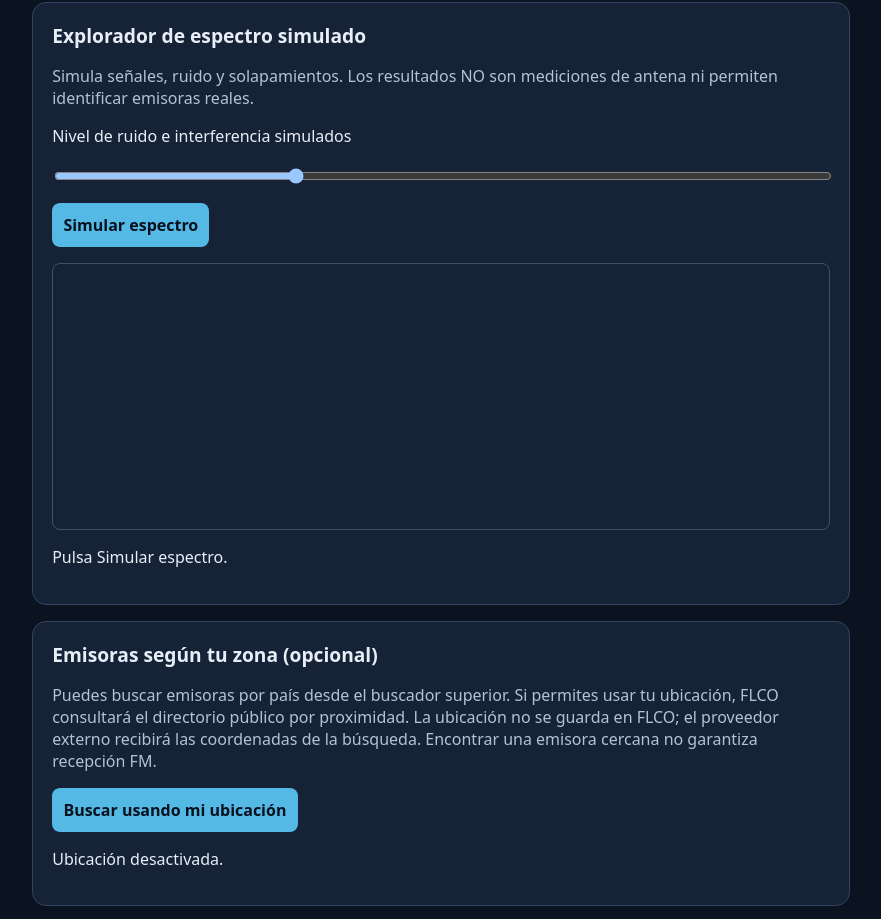
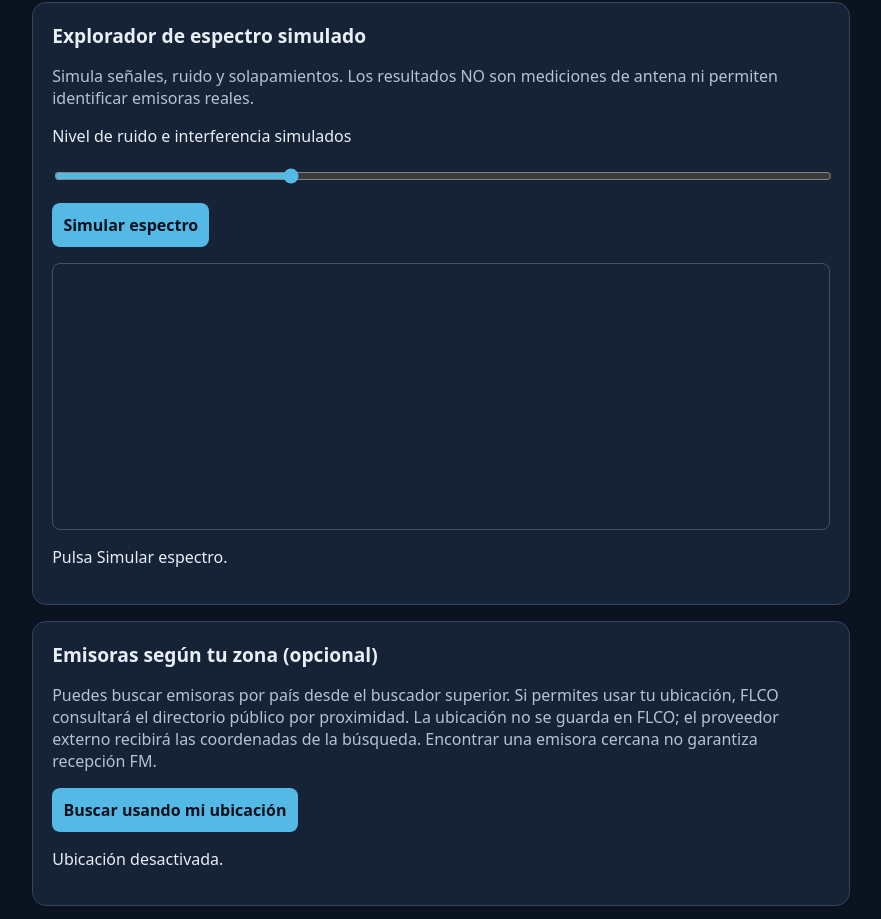
Before and after one commit to Dirix24/FLCO, a plain HTML site: page web/index.html in a window 1280 px wide. Shown: the part 2067-2986 px from the top of the page, without its empty margins (199-1080 px from the left). Drawn offline with Linux system fonts and the light colour scheme.

```diff
--- a/web/styles.css
+++ b/web/styles.css
@@ -1,2 +1,4 @@
 :root{color-scheme:dark;font-family:system-ui,-apple-system,sans-serif;background:#0c1320;color:#e8eef8}*{box-sizing:border-box}body{margin:0}header{padding:2rem 1rem;background:#152239;text-align:center}h1{margin:.1rem 0;font-size:2rem}header p,.hint,footer{color:#b3c3d7}main{max-width:850px;margin:auto;padding:1rem;display:grid;gap:1rem}.panel{background:#162235;border:1px solid #32445f;border-radius:14px;padding:1.2rem}h2{margin-top:0;font-size:1.2rem}label{display:block;margin:.7rem 0 .3rem}input,button{font:inherit;border-radius:8px;padding:.7rem;min-height:44px}input{width:100%;background:#0e192b;color:white;border:1px solid #7184a0}button{border:0;background:#55b9e6;color:#08121e;font-weight:700;cursor:pointer}button:hover{background:#82d0f1}button:focus-visible,input:focus-visible{outline:3px solid #e0b76b;outline-offset:2px}.horizontal{display:flex;gap:.5rem}.horizontal input{flex:1;min-width:0}.stations{list-style:none;margin:0;padding:0;display:grid;gap:.6rem}.stations li{padding:.8rem;border:1px solid #41516b;border-radius:9px;display:flex;align-items:center;justify-content:space-between;gap:.5rem;flex-wrap:wrap}.actions{display:flex;gap:.5rem}.actions button{font-size:.85rem}audio{width:100%}footer{text-align:center;padding:2rem 1rem;font-size:.85rem}@media(max-width:500px){.horizontal{flex-direction:column}header{padding:1.4rem 1rem}}
 select{width:100%;font:inherit;background:#0e192b;color:white;border:1px solid #7184a0;border-radius:8px;padding:.7rem;min-height:44px}canvas{display:block;width:100%;height:auto;max-width:100%;margin-top:1rem;border:1px solid #41516b;border-radius:8px}button:disabled{opacity:.55;cursor:wait}
+
+input[type=range]{padding:0;accent-color:#55b9e6}#nearby-results{margin-top:1rem}
```
